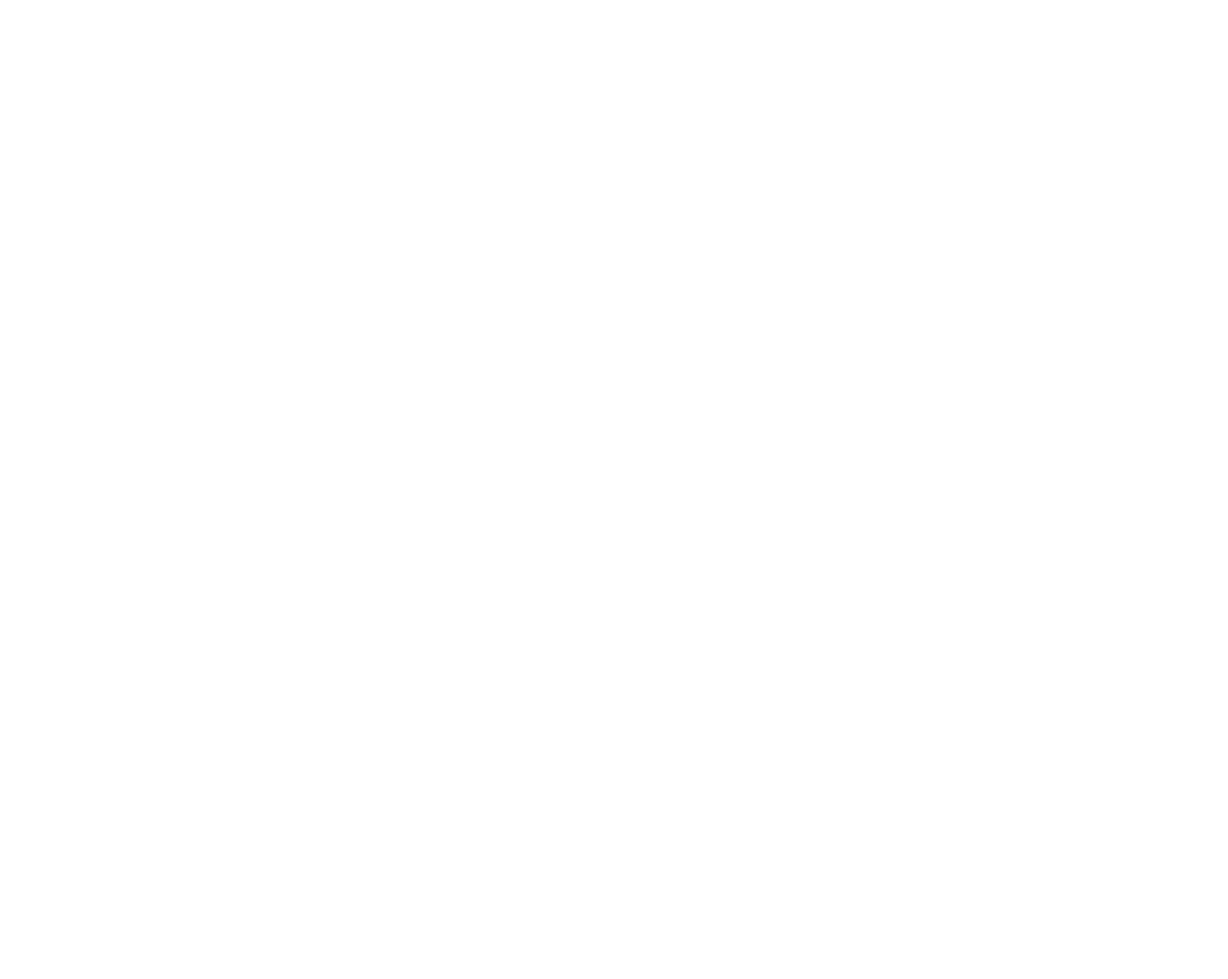
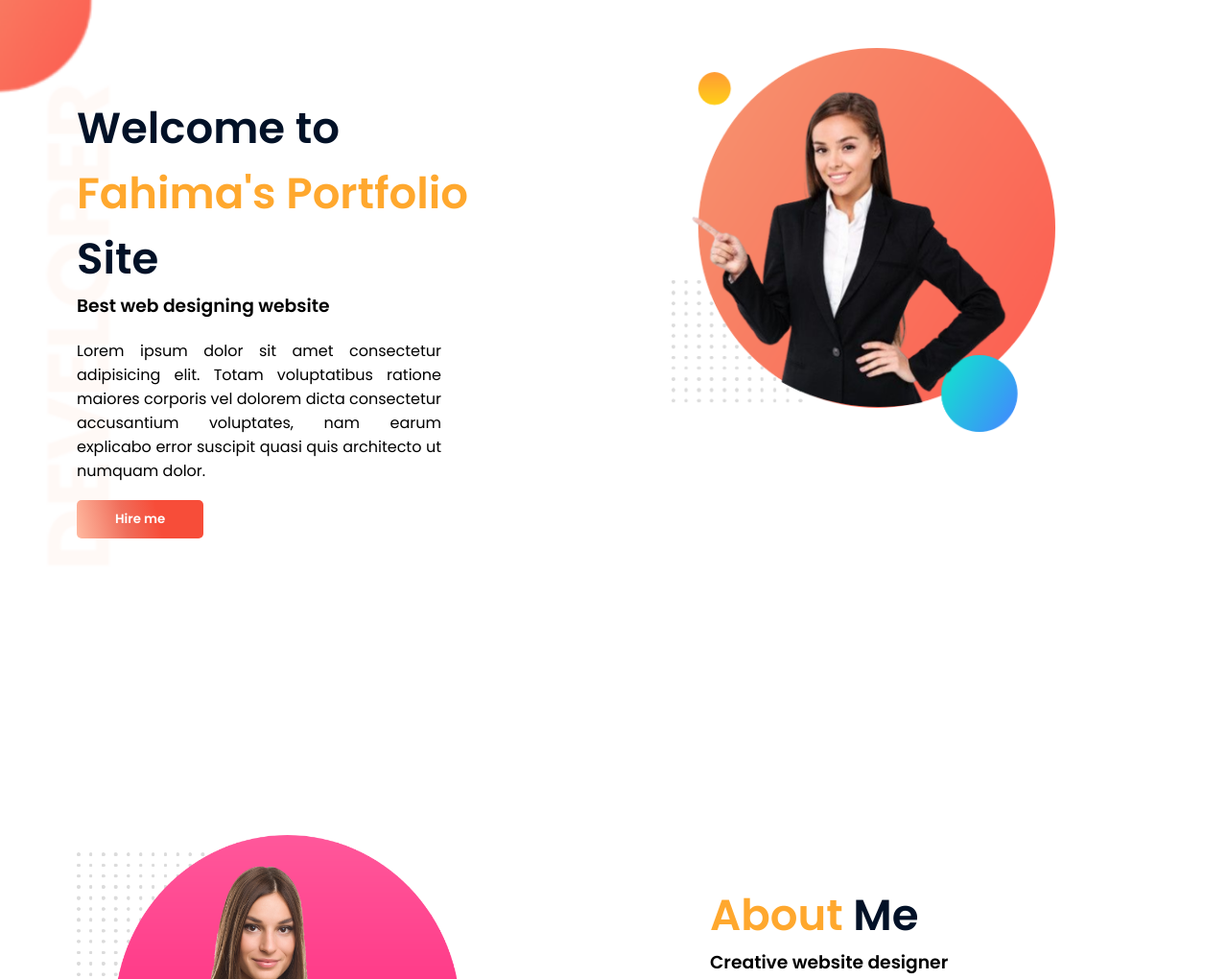
Before and after one commit to Fahima01/My-portflio, a plain HTML site: page index.html in a window 1280 px wide. Shown: the top 1020 px of the page at 96% size. Before the commit the page ends 800 px from the top, so only its background shows below. Drawn offline with Linux system fonts and the light colour scheme.

Commit message:
2nd sec add

```diff
--- a/index.html
+++ b/index.html
@@ -6,8 +6,34 @@
     <meta name="viewport" content="width=device-width, initial-scale=1.0">
     <title>Fahima's Portfolio</title>
     <link rel="stylesheet" href="style.css">
+    <link rel="stylesheet" href="https://cdnjs.cloudflare.com/ajax/libs/font-awesome/6.1.1/css/all.min.css" integrity="sha512-KfkfwYDsLkIlwQp6LFnl8zNdLGxu9YAA1QvwINks4PhcElQSvqcyVLLD9aMhXd13uQjoXtEKNosOWaZqXgel0g==" crossorigin="anonymous" referrerpolicy="no-referrer" />
 </head>
 <body>
+    <section class="header-container">
+            <div class="header-content">
+            <h1 class="h1-color">Welcome to<br> <span>Fahima's Portfolio  </span>Site</h1>
+            <h3>Best web designing website</h3>
+            <p>Lorem ipsum dolor sit amet consectetur adipisicing elit. Totam voluptatibus ratione maiores corporis vel dolorem dicta consectetur accusantium voluptates, nam earum explicabo error suscipit quasi quis architecto ut numquam dolor.</p>
+            <a target="_blank" href="https://www.linkedin.com/in/fahima-akter-068584201/" ><button>Hire me</button></a>
+            </div>
+
+            <div class="header-image">
+                <img src="/images/my-bg.png" alt="">
+            </div>
+    </section>
+
+<section class="about">
+    <div class="header-image">
+        <img src="/images/my-bg2.png" alt="">
+    </div>
+    <div class="header-content">
+        <h1 class="h1-color"> <span>About </span>Me</h1>
+        <h3>Creative website designer</h3>
+        <p>Lorem ipsum dolor sit amet consectetur adipisicing elit. Totam voluptatibus ratione maiores corporis vel dolorem dicta consectetur accusantium voluptates, nam earum explicabo error suscipit quasi quis architecto ut numquam dolor.</p>
+        <a target="_blank" href="https://www.linkedin.com/in/fahima-akter-068584201/" ><button>Download Resume</button></a>
+        </div>
+</section>
+
 
 </body>
 </html>
--- a/style.css
+++ b/style.css
@@ -0,0 +1,68 @@
+@import url('https://fonts.googleapis.com/css2?family=Poppins:wght@300;400;500;600&display=swap');
+*{
+    margin: 0; padding: 0;
+}
+*{
+    font-family: 'Poppins', sans-serif;
+}
+h1{
+    font-size: 50px;
+}
+.h1-color {
+    color: rgb(2, 17, 39);
+    font-size: 45px;
+}
+.h1-color span{
+    color: rgb(255,168,46);
+}
+
+.header-container{
+    height: 100vh;
+    width: 100%;
+    display: flex;
+    background-image: url(./images/top-banner.png);
+    background-repeat: no-repeat;
+    background-size: cover;
+    padding-top: 20px;
+}
+button{
+    padding: 10px 40px;
+    /* background-color: #FA6B59; */
+    background: rgb(247,77,57);
+    background: linear-gradient(257deg, rgba(247,77,57,1) 36%, rgba(240,109,90,1) 62%, rgba(255,186,161,1) 100%);
+    border: none;
+    border-radius: 5px;
+    cursor: pointer;
+    transition: all 0.3s ease 0s;
+    color:white;
+    font-weight: bold;
+    margin-top: 8px;
+
+}
+
+a button:hover{
+    color: rgb(47, 185, 239);
+    transform: scale(1.1);
+    color: azure;
+}
+
+.header-image img{
+    height: 400px;
+    width: 400px;
+    padding: 30px 80px;
+    margin-right: 100px;
+}
+.header-content{
+    padding: 80px;
+}
+.header-content p{
+    margin-right: 80px;
+    margin-top: 20px;
+    padding-bottom: 10px;
+    text-align: justify;
+}
+.about{
+    height: 100vh;
+    width: 100%;
+    display: flex;
+    padding-top: 20px;}
```
Also changed, not shown: images/dream-bg.png (added), images/exp-bg.png (added), images/jhankar.png (added), images/jhankar2.png (added), images/my-bg.png (added), images/my-bg2.png (added), images/top-banner.png (added), 7 other files.
